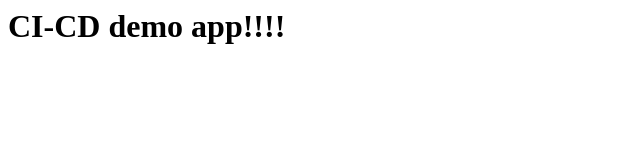
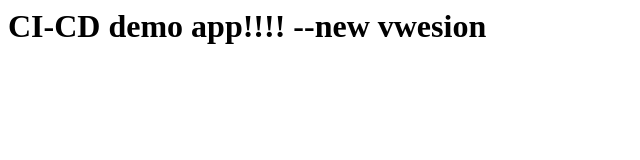
Before and after one commit to BoschAlina/bosjrepo1, a plain HTML site: page index.html in a window 1280 px wide. Shown: the whole page, without its empty margins (0-640 px from the left). Drawn offline with Linux system fonts and the light colour scheme.

Commit message:
Update index.html
V2

```diff
--- a/index.html
+++ b/index.html
@@ -1 +1 @@
-<h1>CI-CD demo app!!!!</h1>
+<h1>CI-CD demo app!!!! --new vwesion</h1>
```
